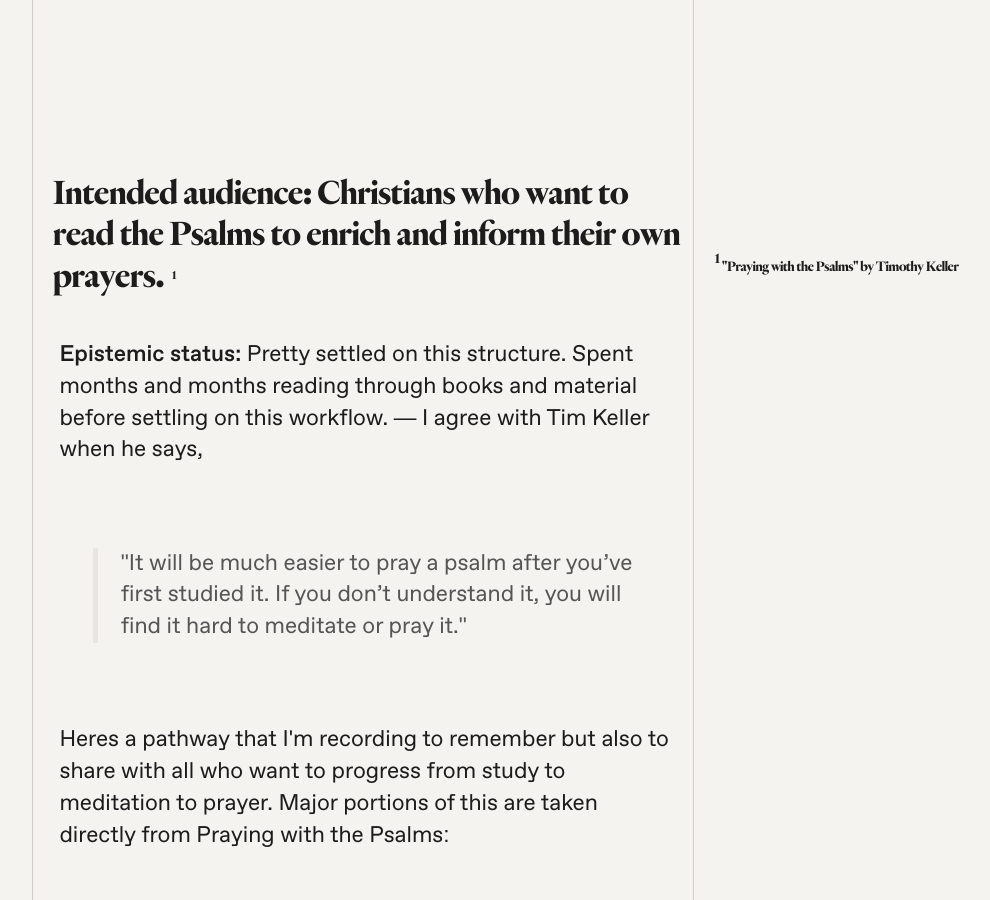
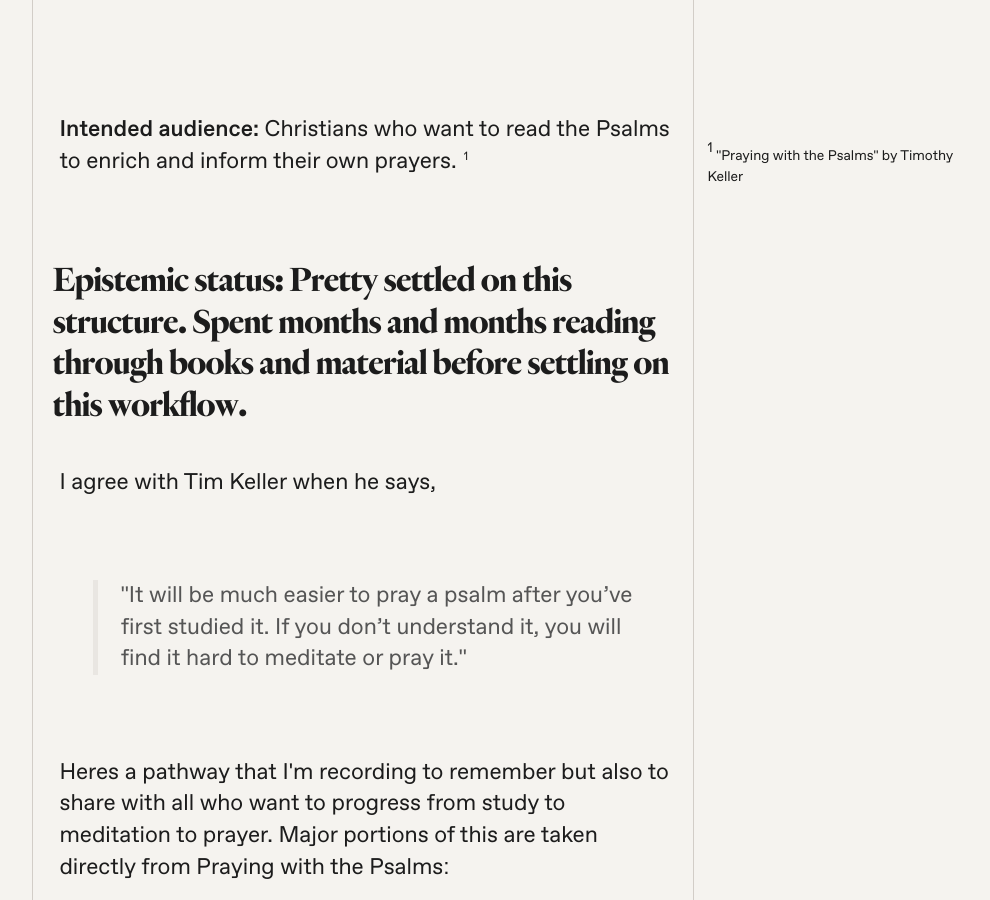
Before and after one commit to jsantiago611/digital-garden-master, a Jekyll site: the page built from _posts/2022-04-09-psalms-study.md, in a window 1280 px wide and 900 px high, scrolled down 619 px. Shown: the whole window, without its empty margins (277-1267 px from the left). Built offline with Jekyll 4.4.1, drawn with Linux system fonts in a browser that asks for light colours.

Commit message:
Minor edit

```diff
--- a/_posts/2022-04-09-psalms-study.md
+++ b/_posts/2022-04-09-psalms-study.md
@@ -3,8 +3,9 @@ title: How to pray with the psalms
 tags: Psalms
 status: ongoing
 ---
+
 **Intended audience:** Christians who want to read the Psalms to enrich and inform their own prayers. [["Praying with the Psalms" by Timothy Keller::rsn]]
----
+
 **Epistemic status:** Pretty settled on this structure. Spent months and months reading through books and material before settling on this workflow.
 ---
 I agree with Tim Keller when he says,
@@ -13,7 +14,7 @@ I agree with Tim Keller when he says,
 
 Heres a pathway that I'm recording to remember but also to share with all who want to progress from study to meditation to prayer. Major portions of this are taken directly from Praying with the Psalms:
 
-## The Framework I'm using to study+pray through the psalms
+### The Framework I'm using to study+pray through the psalms
 
 1. **Read:**Read the psalm at least 3 times, slowly.
 2. **Theme:** Decide on a theme and paraphrase it in a single phrase or sentence.
```
